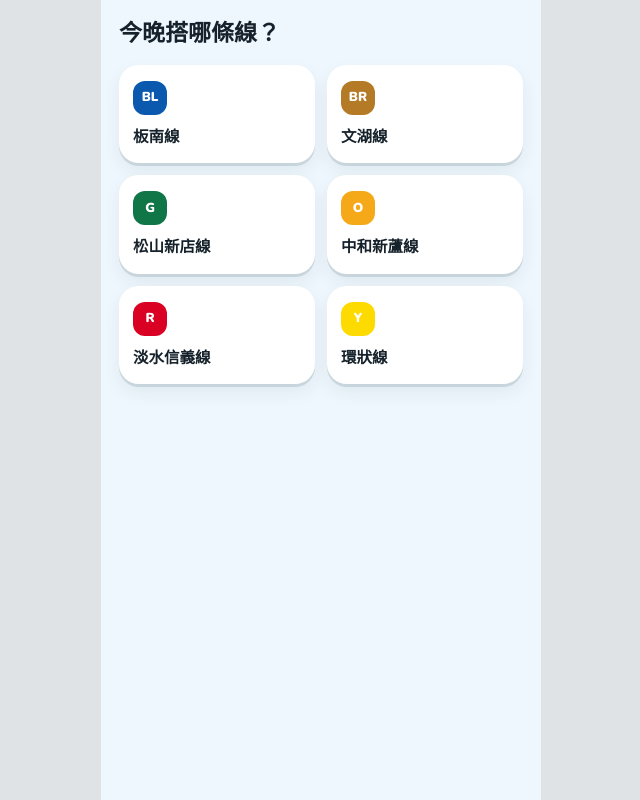
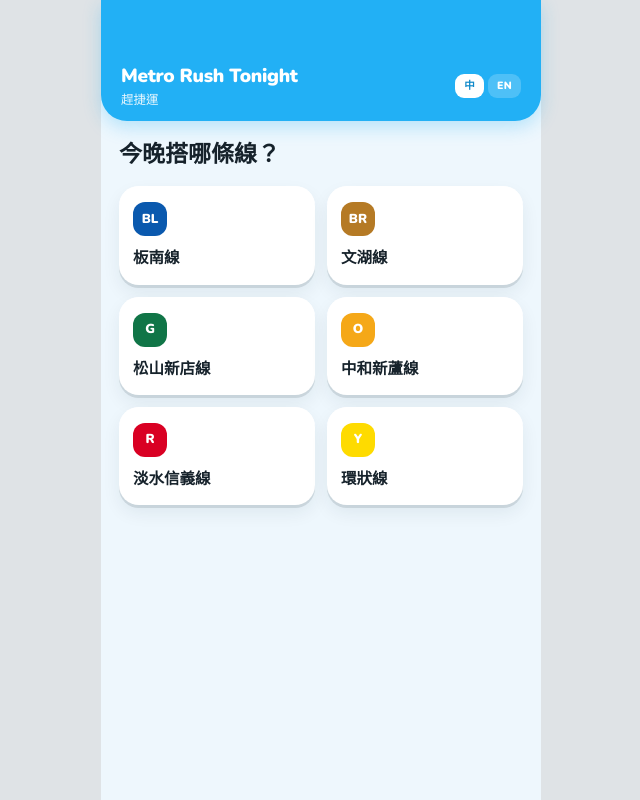
Before and after one commit to kafkaotm/metro-rush-tonight, a Vue app: page / in a window 1280 px wide. Shown: the whole page, without its empty margins (319-959 px from the left). Built offline with nearby package versions, Linux system fonts and the light colour scheme; the HTML template or start-up script is replaced by a standard one.

Commit message:
feat: wire AppHeader and language switching into the app
App.vue now renders AppHeader above RouterView. Each page reads the
shared useLanguage() state and passes lang down to its components,
translating its own static labels (title, back-button text, "你在哪
一站？") via translations.ts.

```diff
--- a/src/App.vue
+++ b/src/App.vue
@@ -1,5 +1,12 @@
+<script setup lang="ts">
+import AppHeader from './components/AppHeader.vue'
+</script>
+
 <template>
-  <main class="mx-auto min-h-screen w-full max-w-[440px] bg-[#eef7fd] px-[18px] py-[18px]">
-    <RouterView />
-  </main>
+  <div class="mx-auto min-h-screen w-full max-w-[440px] bg-[#eef7fd]">
+    <AppHeader />
+    <main class="px-[18px] py-[18px]">
+      <RouterView />
+    </main>
+  </div>
 </template>
--- a/src/pages/LinesPage.vue
+++ b/src/pages/LinesPage.vue
@@ -1,11 +1,14 @@
 <script setup lang="ts">
 import { useRouter } from 'vue-router'
 import LineSelector from '../components/LineSelector.vue'
+import { useLanguage } from '../composables/useLanguage'
 import linesData from '../data/lines.json'
+import { t } from '../i18n/translations'
 import type { Line } from '../logic/types'
 
 const lines = linesData as Line[]
 const router = useRouter()
+const { lang } = useLanguage()
 
 function handleSelectLine(lineId: string) {
   router.push(`/lines/${lineId}`)
@@ -14,11 +17,12 @@ function handleSelectLine(lineId: string) {
 
 <template>
   <h1 class="text-[23px] leading-[1.35] font-black text-[#16222b]">
-    今晚搭哪條線？
+    {{ t(lang, 'pickLine') }}
   </h1>
   <div class="mt-[16px]">
     <LineSelector
       :lines="lines"
+      :lang="lang"
       @select="handleSelectLine"
     />
   </div>
--- a/src/pages/ResultPage.vue
+++ b/src/pages/ResultPage.vue
@@ -4,10 +4,12 @@ import { useRouter } from 'vue-router'
 import BackButton from '../components/BackButton.vue'
 import DirectionList from '../components/DirectionList.vue'
 import HeroCard from '../components/HeroCard.vue'
+import { useLanguage } from '../composables/useLanguage'
 import { useNow } from '../composables/useNow'
 import linesData from '../data/lines.json'
 import stationsOfLineData from '../data/stationsOfLine.json'
 import timetableData from '../data/timetable.json'
+import { t } from '../i18n/translations'
 import { filterStationsByLine } from '../logic/filterStationsByLine'
 import { filterTimetableByStation } from '../logic/filterTimetableByStation'
 import type { FirstLastTimetable, Line, StationOfLine } from '../logic/types'
@@ -22,6 +24,7 @@ const stationsOfLine = stationsOfLineData as StationOfLine[]
 const timetable = timetableData as FirstLastTimetable[]
 const now = useNow()
 const router = useRouter()
+const { lang } = useLanguage()
 
 const line = computed(() => lines.find((candidate) => candidate.LineID === props.lineId))
 const station = computed(() =>
@@ -36,7 +39,7 @@ const stationTimetable = computed(() => filterTimetableByStation(timetable, prop
     class="animate-[mrt-slide_0.3s_ease_both]"
   >
     <BackButton
-      label="換站"
+      :label="t(lang, 'changeStation')"
       @click="router.push(`/lines/${lineId}`)"
     />
     <HeroCard
@@ -44,10 +47,12 @@ const stationTimetable = computed(() => filterTimetableByStation(timetable, prop
       :line-color="line.LineColor"
       :timetable="stationTimetable"
       :now="now"
+      :lang="lang"
     />
     <DirectionList
       :directions="stationTimetable"
       :now="now"
+      :lang="lang"
     />
   </div>
 </template>
--- a/src/pages/StationsPage.vue
+++ b/src/pages/StationsPage.vue
@@ -3,8 +3,10 @@ import { computed } from 'vue'
 import { useRouter } from 'vue-router'
 import BackButton from '../components/BackButton.vue'
 import StationSelector from '../components/StationSelector.vue'
+import { useLanguage } from '../composables/useLanguage'
 import linesData from '../data/lines.json'
 import stationsOfLineData from '../data/stationsOfLine.json'
+import { t } from '../i18n/translations'
 import { filterStationsByLine } from '../logic/filterStationsByLine'
 import type { Line, StationOfLine } from '../logic/types'
 
@@ -15,9 +17,11 @@ const props = defineProps<{
 const lines = linesData as Line[]
 const stationsOfLine = stationsOfLineData as StationOfLine[]
 const router = useRouter()
+const { lang } = useLanguage()
 
 const line = computed(() => lines.find((candidate) => candidate.LineID === props.lineId))
 const stations = computed(() => filterStationsByLine(stationsOfLine, props.lineId))
+const lineName = computed(() => (lang.value === 'en' ? line.value?.LineName.En : undefined) ?? line.value?.LineName.Zh_tw)
 
 function handleSelectStation(stationId: string) {
   router.push(`/lines/${props.lineId}/stations/${stationId}`)
@@ -30,7 +34,7 @@ function handleSelectStation(stationId: string) {
     class="animate-[mrt-slide_0.3s_ease_both]"
   >
     <BackButton
-      label="換一條線"
+      :label="t(lang, 'changeLine')"
       @click="router.push('/')"
     />
     <div class="mt-[16px] mb-[6px] flex items-center gap-[9px]">
@@ -38,14 +42,15 @@ function handleSelectStation(stationId: string) {
         class="h-[12px] w-[12px] flex-none rounded-[9px]"
         :style="{ backgroundColor: line.LineColor }"
       />
-      <span class="text-[21px] font-black text-[#16222b]">{{ line.LineName.Zh_tw }}</span>
+      <span class="text-[21px] font-black text-[#16222b]">{{ lineName }}</span>
     </div>
     <div class="mb-[14px] text-[12.5px] font-semibold text-[#6b8998]">
-      你在哪一站？
+      {{ t(lang, 'whichStation') }}
     </div>
     <StationSelector
       :stations="stations"
       :line-color="line.LineColor"
+      :lang="lang"
       @select="handleSelectStation"
     />
   </div>
```
